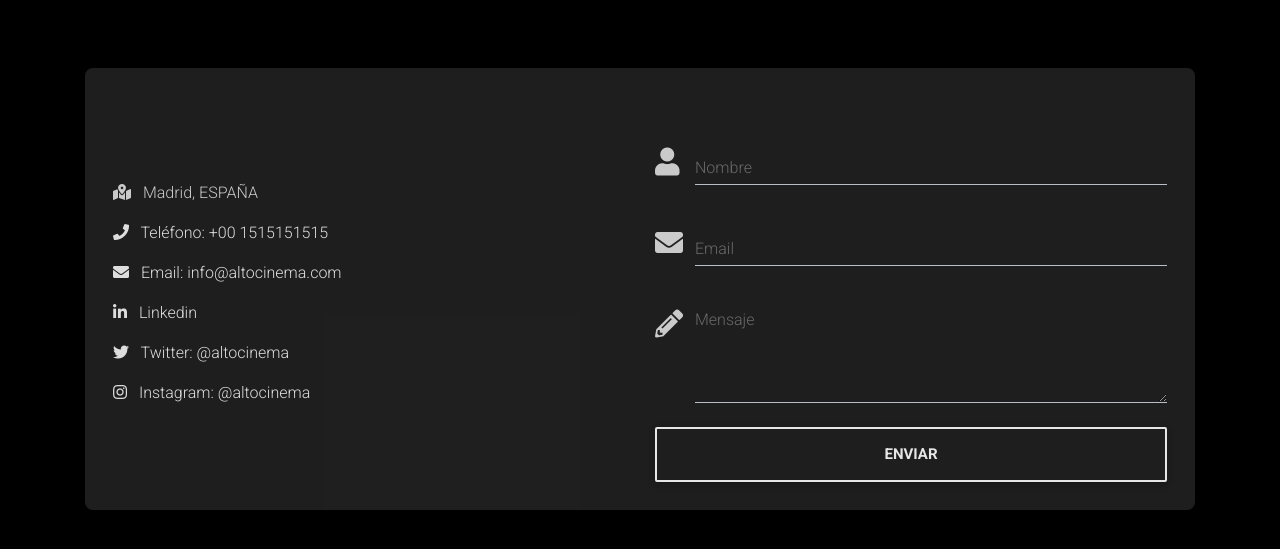
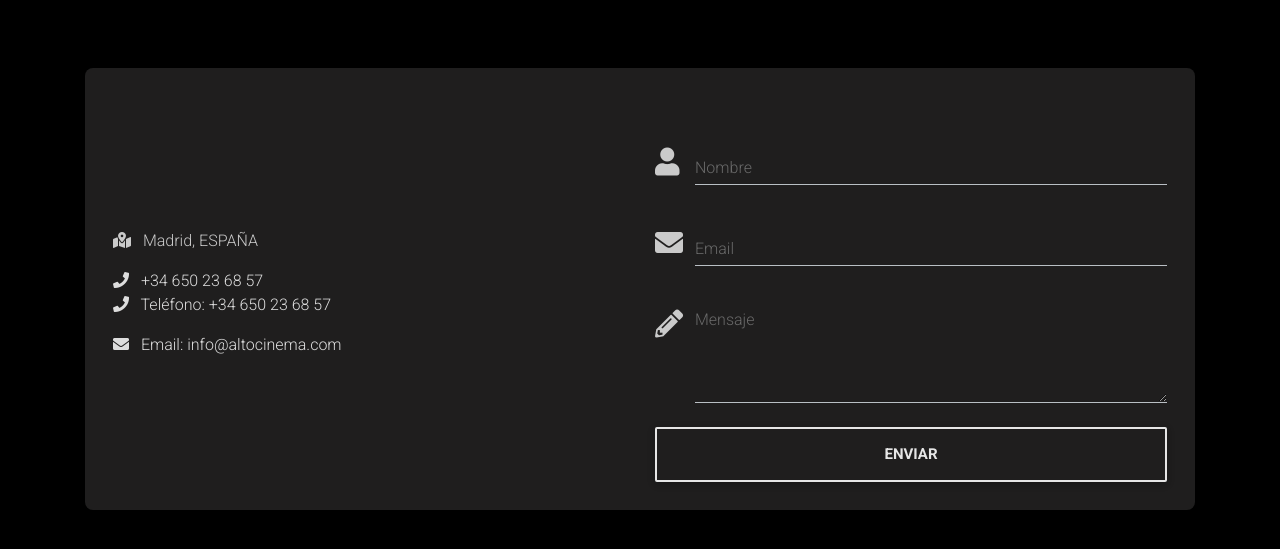
Before and after one commit to nachodm/altocinema, a Node project: template views/contact.ejs in a window 1280 px wide. Shown: the part 68-617 px from the top of the page. Run offline with Node 20 templates, Linux system fonts and the light colour scheme; the template is opened without the code that fills it, so the values that code supplies are empty; some libraries are stand-ins or nearby versions.

Commit message:
fix: temp fix

```diff
--- a/views/contact.ejs
+++ b/views/contact.ejs
@@ -38,9 +38,10 @@
             <div class="row ">
                 <div class="col-md-12 col-lg-6 align-self-center">
                     <p class="success-lighter-hoverho"><i class="mr-2 fas fa-map-marked-alt"></i>  Madrid, ESPAÑA</p>
-                    <p class="hover"><i class="mr-2 fas fa-phone"></i>  Teléfono: +00 1515151515</p>
+                    <a class="hover" href="tel:+34 650 23 68 57"><i class="mr-2 fas fa-phone"></i> +34 650 23 68 57</a>
+                    <p class="hover"><i class="mr-2 fas fa-phone"></i>  Teléfono: +34 650 23 68 57</p>
                     <p class="hover"><i class="mr-2 fas fa-envelope"></i>  Email: info@altocinema.com</p>
-                    <p>
+                    <!-- <p>
                         <a class="hover" href="http://www.linkedin.com" target="_blank"><i class="mr-2 fab fa-linkedin-in"></i> Linkedin</a>
                     </p>
                     <p>
@@ -48,7 +49,7 @@
                     </p>
                     <p></p>
                         <a class="hover" href="http://www.instagram.com" target="_blank"><i class="mr-2 fab fa-instagram"></i>  Instagram: @altocinema</a>
-                    </p>
+                    </p> -->
                 </div>
                 <div class="col-md-12 col-lg-6 align-self-center">
                     <form action="/sendEmail" method="POST">
```
